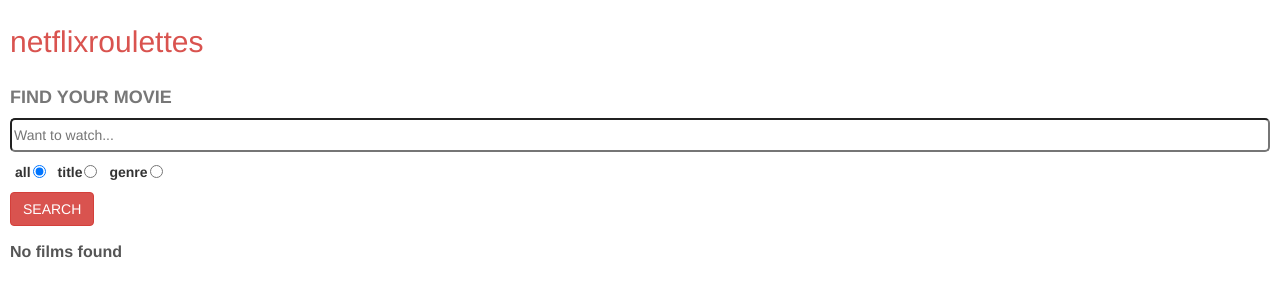
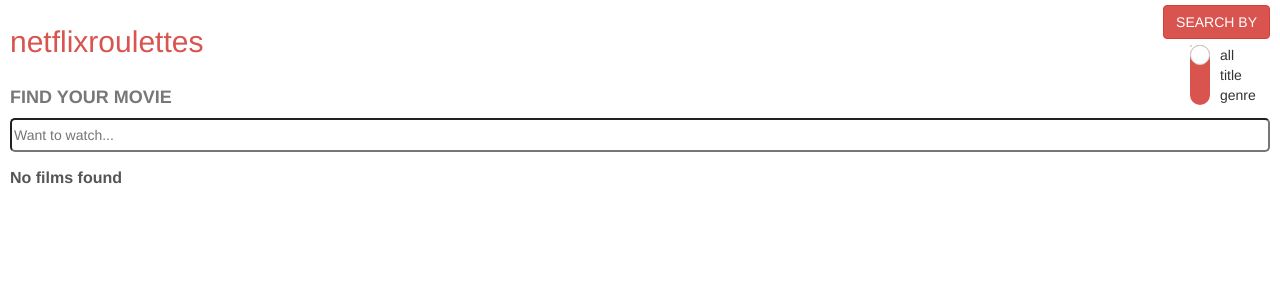
Before and after one commit to yulia9/reactApplication, a React app: page / in a window 1280 px wide. Built offline with nearby package versions, Linux system fonts and the light colour scheme.

Commit message:
add switcher

```diff
--- a/src/components/RadioButtons.js
+++ b/src/components/RadioButtons.js
@@ -16,20 +16,25 @@
 
   render() {
     return (
-      <div className="radioButtons">
+      <div className="radioButtons switch-container">
+        <div className="checkbox switcher">
           { this.props.options.map((n,i) =>
-          <label key={n.name.slice(0,2)}> {n.name}
+            <label className="switch-label" key={n.name.slice(0,2)}>
+            <span className="switch-description"> {n.name} </span>
             <input type="radio"
                   name={this.props.name}
                   value={`opt${i}`}
-                className='btn'
                   key={n.name.slice(0,3)}
                   checked={this.state.defaultCheck === `opt${i}`}
                   onChange={(e) => this.optionChanged(e, n)}
                   />
+              <div className="bgc-toggler">
+                <div className="toggler"></div>
+              </div>
             </label>
             )
            }
+        </div>
       </div>
     )
   }
--- a/src/components/Search.js
+++ b/src/components/Search.js
@@ -21,13 +21,13 @@
     };
     this.sortVals = [
     {
-      jsonName: 'vote_count',
-      name: 'rating',
+      jsonName: 'release_date',
+      name:'release date',
       checked: true
     },
     {
-      jsonName: 'release_date',
-      name:'release date'
+      jsonName: 'vote_count',
+      name: 'rating',
     }];
 
     this.searchVals = [
@@ -115,12 +115,11 @@
     return (
       <div>
         <form className="searchForm" onSubmit={this.startSearch}>
+          <button className="btn btn-danger" onClick={this.startSearch}> SEARCH BY </button>
+          <RadioButtons name='searchOpts'
+            options={this.searchVals}
+            inputChanged={this.inputChanged.bind(this)}/>
           <input className="searchInput" type="text" value={this.state.inputVal} onChange={this.updateInputVal} placeholder={SearchParams.defaultInputVal}/>
-          <RadioButtons name='searchOpts'
-             options={this.searchVals}
-             inputChanged={this.inputChanged.bind(this)}/>
-          <button className="btn btn-danger" onClick={this.startSearch}> SEARCH </button>
-
         </form>
 
         <Warning message={this.state.warning}/>
--- a/src/components/Sort.js
+++ b/src/components/Sort.js
@@ -32,10 +32,10 @@
   render() {
     return this.props.show ?
     (<div className="sort">
-        <RadioButtons name='sortMovies'
-                     options={this.sortOptions}
-                     inputChanged={this.inputChanged.bind(this)}/>
-        <button className="btn" onClick={this.clickSort.bind(this)}> SORT </button>
+      <button className="btn" onClick={this.clickSort.bind(this)}> SORT BY </button>
+      <RadioButtons name='sortMovies'
+                   options={this.sortOptions}
+                   inputChanged={this.inputChanged.bind(this)}/>
     </div>) :
     null;
   }
--- a/src/styles/main.css
+++ b/src/styles/main.css
@@ -1,5 +1,8 @@
 * {
   box-sizing: border-box;
+}
+#app {
+  min-width: 550px;
 }
 body {
   padding: 10px;
@@ -75,25 +78,28 @@
   height: 30px;
   margin-right: 15px;
 }
-.radioButtons input {
-  margin: 0 2px;
+.sort button:hover {
+  border: 1px solid #d9534f;
 }
-.radioButtons {
-  margin: 10px 0;
+.searchForm .radioButtons {
+  position: absolute;
+  top: 35px;
+  right: 70px;
 }
-.radioButtons label {
-  margin: 0 5px;
-  display: inline-flex;
-  align-items: center;
-  text-align: center;
+.sort .radioButtons{
+  position: absolute;
+  top: 35px;
+  right: 200px;
 }
 .sort button {
-  height: 30px;
-  padding: 0 10px;
-  border-radius: 0;
+  position: absolute;
+  top: 5px;
+  right: 130px;
 }
-.sort button:hover {
-  border: 1px solid #d9534f;
+.searchForm button {
+  position: absolute;
+  top: 5px;
+  right: 10px;
 }
 .moviesCount {
   color: #d9534f;
@@ -110,3 +116,81 @@
   from {opacity: 0}
   to {opacity: 1}
 }
+
+//Switcher
+.switch-container {
+  color: #757575;
+  font-size: 16px;
+  width: 180px;
+}
+.switch-description {
+  position: absolute;
+  left: 50px;
+  min-width: 50px;
+}
+.switch-description:hover, .switch-description:active {
+  color: #d9534f;
+  font-weight: bold;
+}
+.bgc-toggler {
+  cursor: default;
+  transition: all 0.3s ease-in-out;
+}
+.toggler {
+  border: 1px solid lightgrey;
+  border-radius: 50%;
+  cursor: default;
+}
+.switch-label {
+  left: 0;
+  padding: 0;
+  vertical-align: middle;
+}
+.switch-label input {
+  display: none;
+}
+.switcher :first-child .bgc-toggler {
+  position: relative;
+  display: inline-block;
+  width: 20px;
+  height: 60px;
+  background: #d9534f;
+  border-radius: 50px;
+}
+.switcher :last-child, .switcher :nth-child(2) {
+  position: absolute;
+  background: none;
+}
+.switcher :nth-child(2) .switch-description {
+  top: 20px;
+}
+.switcher :last-child .switch-description {
+  top: 40px;
+}
+.switcher :first-child input:checked + .bgc-toggler > .toggler {
+  top: 0;
+  width: 20px;
+  height: 20px;
+  position: absolute;
+  display: block;
+  background: #fff;
+  transition: all 0.3s ease-in-out;
+}
+.switcher :nth-child(2) input:checked + .bgc-toggler > .toggler {
+  width: 20px;
+  height: 20px;
+  position: absolute;
+  display: block;
+  background: #fff;
+  top: 20px;
+  transition: all 0.3s ease-in-out;
+}
+.switcher :last-child input:checked + .bgc-toggler > .toggler {
+  width: 20px;
+  height: 20px;
+  position: absolute;
+  display: block;
+  background: #fff;
+  top: 40px;
+  transition: all 0.3s ease-in-out;
+}
```
Lines whose indentation alone changed are shown as unchanged.
